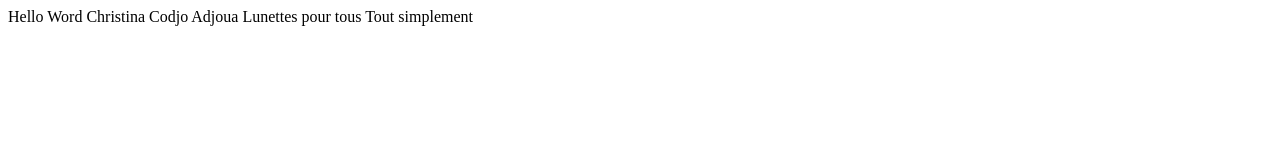
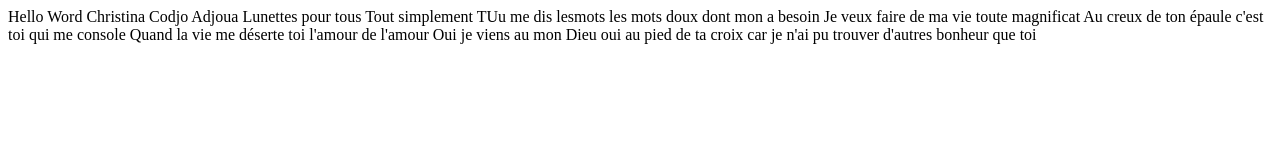
Before and after one commit to OnellChristina/projets-personnels, a plain HTML site: page index.html in a window 1280 px wide. Drawn offline with Linux system fonts and the light colour scheme.

Commit message:
Add additional lyrics to index.html

```diff
--- a/index.html
+++ b/index.html
@@ -9,5 +9,10 @@
     Hello Word Christina Codjo Adjoua
     Lunettes pour tous
     Tout simplement
+    TUu me dis lesmots les mots doux dont mon a besoin
+    Je veux faire de ma vie toute magnificat
+    Au creux de ton épaule c'est toi qui me console
+    Quand la vie me déserte toi l'amour de l'amour
+    Oui je viens au mon Dieu oui au pied de ta croix car je n'ai pu trouver d'autres bonheur que toi
 </body>
 </html>
```
